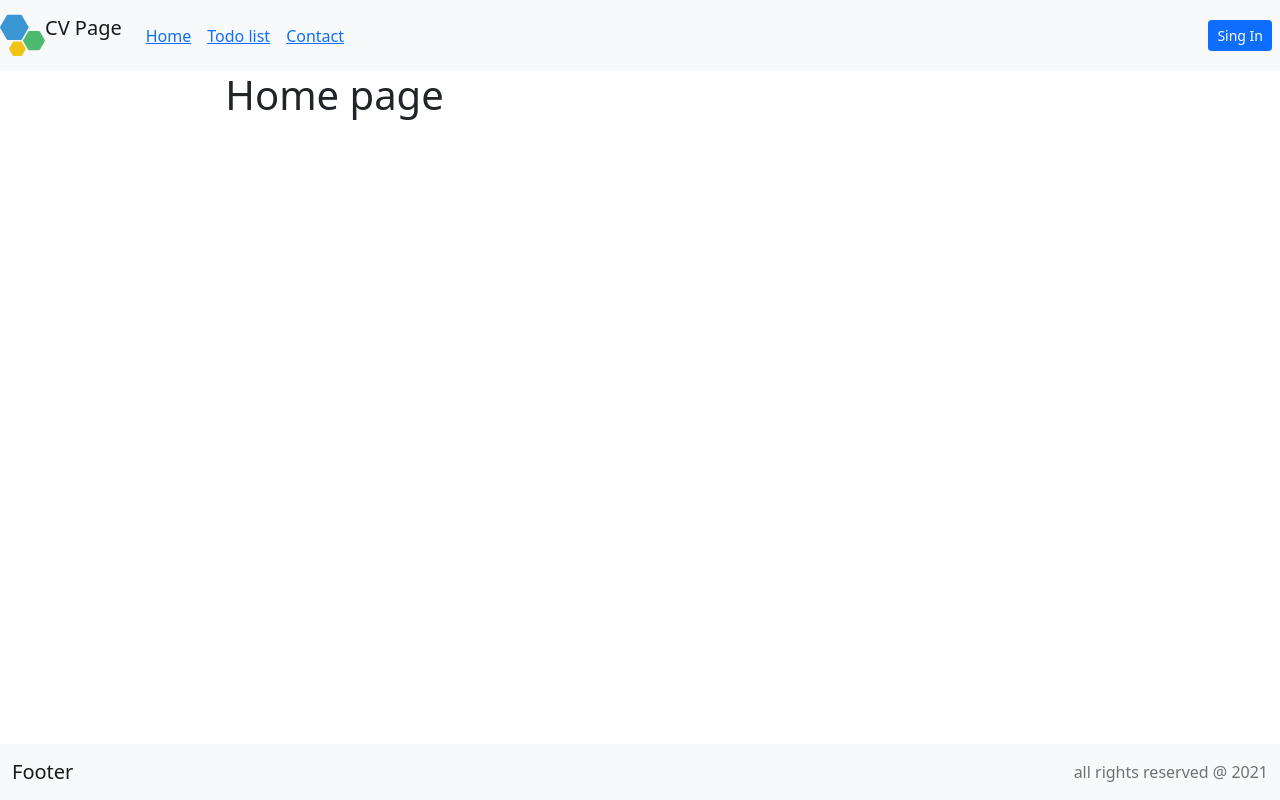
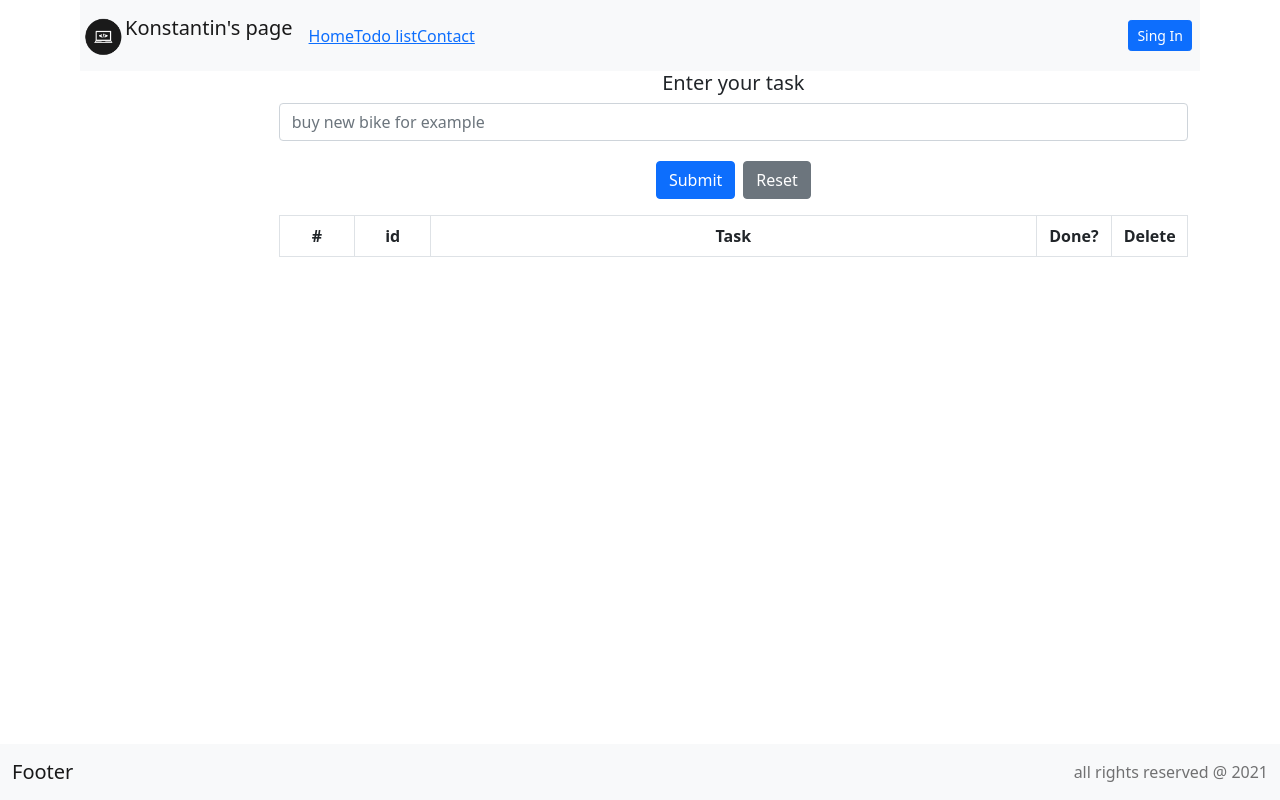
Before and after one commit to Konton022/reactTodoList, a React (Create React App) app: page / in a window 1280 px wide. Built offline with nearby package versions, Linux system fonts and the light colour scheme.

Commit message:
add user to redux

```diff
--- a/public/index.html
+++ b/public/index.html
@@ -10,7 +10,7 @@
 
 
     <link rel="shortcut icon" href="%PUBLIC_URL%/favicon.ico" />
-    <title>TODO App</title>
+    <title>todoApp</title>
   </head>
 
   <body>
--- a/src/App.js
+++ b/src/App.js
@@ -1,4 +1,4 @@
-//import "./styles.css";
+import "./styles.css";
 import React from "react";
 import { Routes, Route } from "react-router-dom";
 
@@ -19,7 +19,7 @@ export default function App() {
           <Col></Col>
           <Col lg={10}>
             <Routes>
-              <Route exact path="/" element={<Home />} />
+              <Route exact path="/" element={<Projects />} />
               <Route path="/projects" element={<Projects />} />
               <Route path="/contact" element={<Contact />} />
             </Routes>
--- a/src/components/Navibar/Navibar.js
+++ b/src/components/Navibar/Navibar.js
@@ -1,9 +1,10 @@
 import React from "react";
+
 import { useState } from "react";
 import { Nav, Navbar, Button, Container, Modal, Form } from "react-bootstrap";
 import { Link } from "react-router-dom";
 import UserModal from "../UserModal/UserModal";
-import logo from "./logo.svg";
+import logo from "./logo2.png";
 
 export default function Navibar() {
   const [open, setOpen] = useState(false);
@@ -24,21 +25,20 @@ export default function Navibar() {
           height="45"
           className="d-inline-block align-top"
         />
-        CV Page
+        Konstantin's page
       </Navbar.Brand>
       <Navbar.Toggle aria-controls="root-navbar-nav" />
       <Navbar.Collapse id="basic-navbar-nav">
-        <Nav className="me-auto">
-          <Nav.Link>
+        <Nav className="me-auto ">
+          <Nav.Item>
             <Link to="/">Home</Link>
-          </Nav.Link>
-
-          <Nav.Link>
+          </Nav.Item>
+          <Nav.Item>
             <Link to="/projects">Todo list</Link>
-          </Nav.Link>
-          <Nav.Link>
+          </Nav.Item>
+          <Nav.Item>
             <Link to="/contact">Contact</Link>
-          </Nav.Link>
+          </Nav.Item>
         </Nav>
       </Navbar.Collapse>
 
--- a/src/components/TaskTable/index.js
+++ b/src/components/TaskTable/index.js
@@ -22,7 +22,6 @@ export default function TaskTable() {
     dispatch(delTask(id));
   }
   function handleSetDone(id) {
-    console.log("del Task id", id);
     dispatch(setDone(id));
   }
   return (
--- a/src/components/UserModal/UserModal.js
+++ b/src/components/UserModal/UserModal.js
@@ -8,10 +8,9 @@ const UserModal = ({ open, setOpen }) => {
   const [email, setEmail] = useState("");
   const [password, setPassword] = useState("");
 
-  console.log("email: ", email, "password", password);
-
   function handleSubmit(event) {
     event.preventDefault();
+    console.log("email: ", email, "password", password);
     dispatch(addUser({ email, password }));
     setOpen(false);
   }
@@ -45,7 +44,7 @@ const UserModal = ({ open, setOpen }) => {
               setPassword(event.target.value);
             }}
           ></Form.Control>
-          <Button>Submit</Button>
+          <Button type="submit">Submit</Button>
         </Form>
       </Modal.Body>
     </Modal>
```
